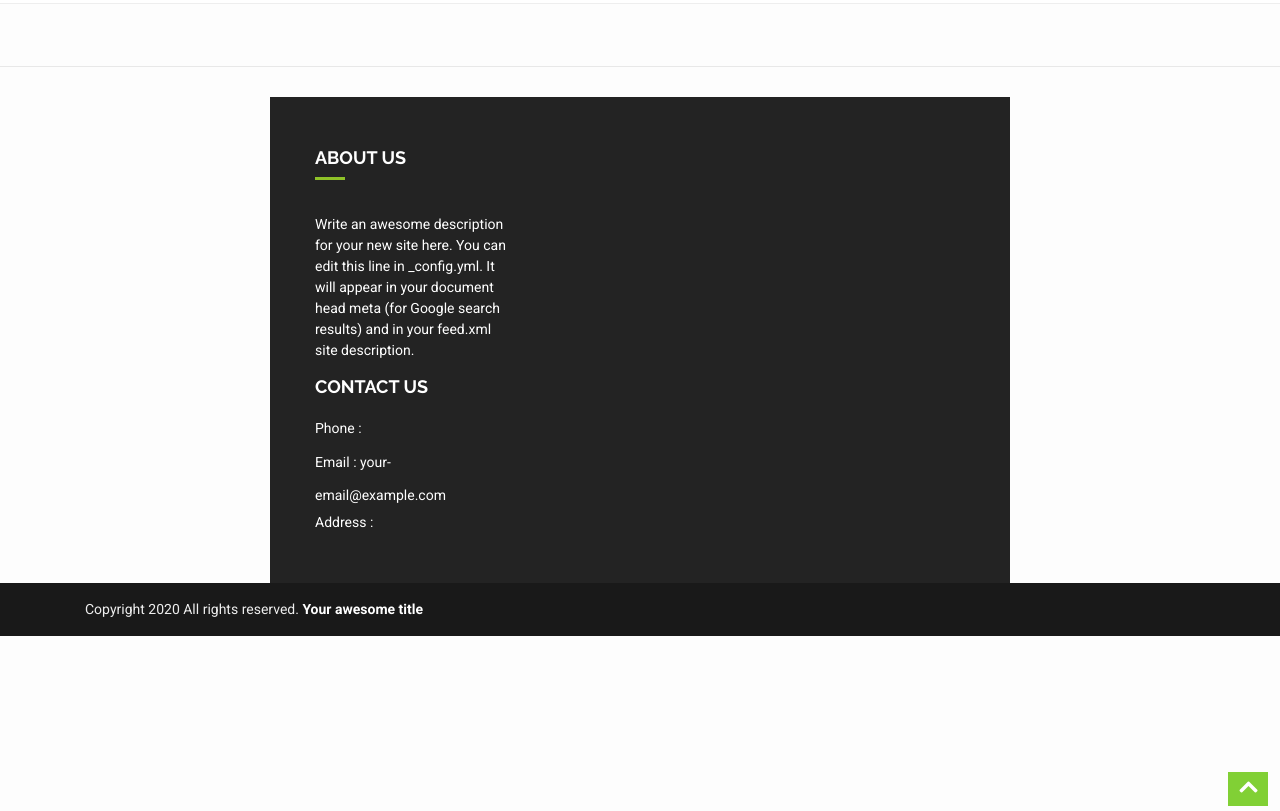
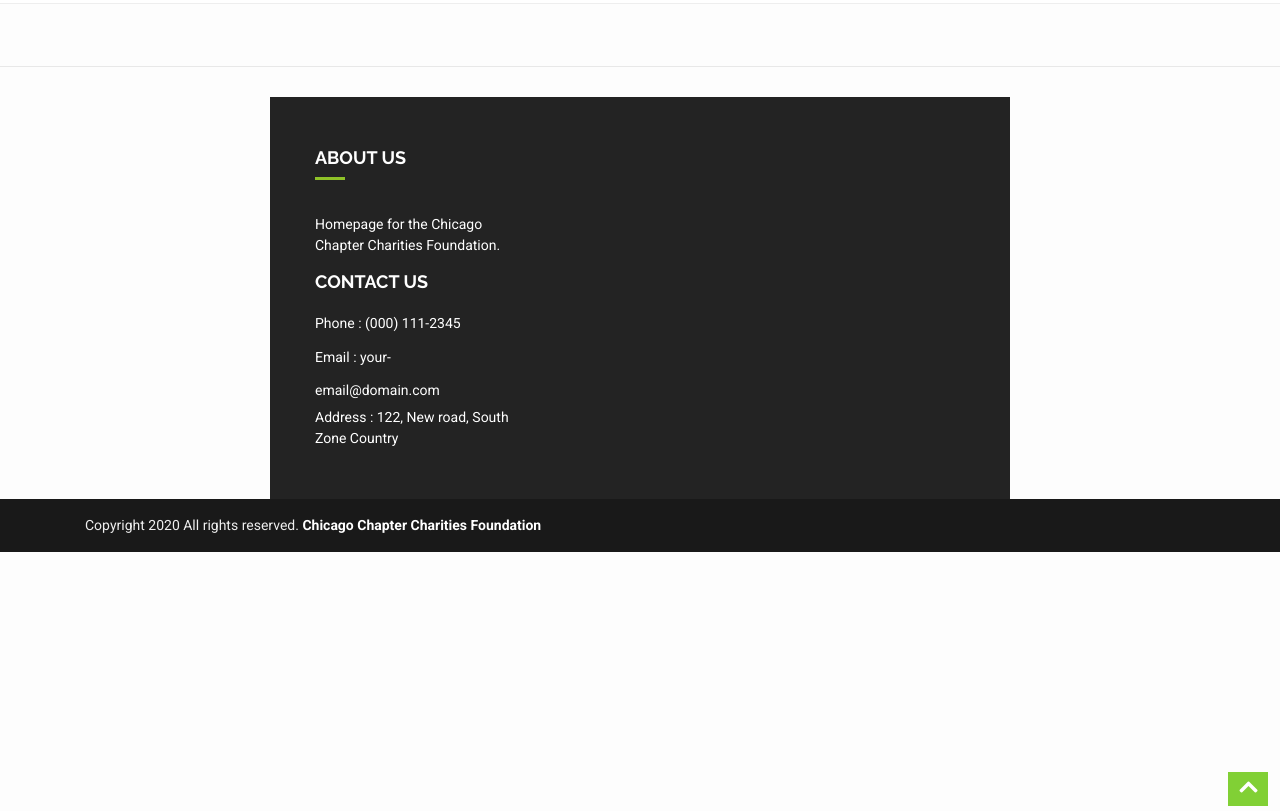
Before and after one commit to brightplum/ccc-foundation, a Jekyll site: the page built from index.html, in a window 1280 px wide and 900 px high, scrolled down 1547 px, cut to the strip 89-900 px from the top of the window. Built offline with Jekyll 4.4.1, drawn with Linux system fonts in a browser that asks for light colours; nearby versions of some CDN libraries; library files that are not in the unit come from our copies; some of the changed lines change nothing that is shown.

Commit message:
update config file

```diff
--- a/_config.yml
+++ b/_config.yml
@@ -18,18 +18,19 @@
 # You can create any custom variable you would like, and they will be accessible
 # in the templates via {{ site.myvariable }}.
 
-title: Your awesome title
-email: your-email@example.com
-description: >- # this means to ignore newlines until "baseurl:"
-  Write an awesome description for your new site here. You can edit this
-  line in _config.yml. It will appear in your document head meta (for
-  Google search results) and in your feed.xml site description.
+title: Chicago Chapter Charities Foundation
+email: your-email@domain.com
+phone_display: (000) 111-2345
+phone_href: 0001112345
+address: 122, New road, South Zone Country
+description: > # this means to ignore newlines until "baseurl:"
+  Homepage for the Chicago Chapter Charities Foundation.
 baseurl: "" # the subpath of your site, e.g. /blog
-url: "" # the base hostname & protocol for your site, e.g. http://example.com
-twitter_username: jekyllrb
-github_username:  jekyll
+url: "http://ccc-foundation.brightplum.com/" # the base hostname & protocol for your site, e.g. http://example.com
+
 
 # Build settings
+markdown: kramdown
 theme: minima
 plugins:
   - jekyll-feed
--- a/_includes/footer.html
+++ b/_includes/footer.html
@@ -84,47 +84,47 @@
 
 <!-- modernizr-3.10.0.min js
 ============================================ -->
-<script src="{{ site.url }}/js/vendor/modernizr-3.10.0.min.js"></script>
+<script src="{{ site.url }}js/vendor/modernizr-3.10.0.min.js"></script>
 
 <!-- jquery-3.5.0.min js
 ============================================ -->
-<script src="{{ site.url }}/js/vendor/jquery-3.5.0.min.js"></script>
+<script src="{{ site.url }}js/vendor/jquery-3.5.0.min.js"></script>
 
 <!-- jquery-migrate-3.1.0.min js
 ============================================ -->
-<script src="{{ site.url }}/js/vendor/jquery-migrate-3.1.0.min.js"></script>
+<script src="{{ site.url }}js/vendor/jquery-migrate-3.1.0.min.js"></script>
 
 <!-- bootstrap js
 ============================================ -->
-<script src="{{ site.url }}/js/bootstrap.bundle.min.js"></script>
+<script src="{{ site.url }}js/bootstrap.bundle.min.js"></script>
 
 <!-- owl.carousel.min js
 ============================================ -->
-<script src="{{ site.url }}/js/owl.carousel.min.js"></script>
+<script src="{{ site.url }}js/owl.carousel.min.js"></script>
 
 <!-- jquery.nivo.slider.pack js
 ============================================ -->
-<script src="{{ site.url }}/js/jquery.nivo.slider.pack.js"></script>
+<script src="{{ site.url }}js/jquery.nivo.slider.pack.js"></script>
 
 <!-- jquery.mixitup.min js
 ============================================ -->
-<script src="{{ site.url }}/js/jquery.mixitup.min.js"></script>
+<script src="{{ site.url }}js/jquery.mixitup.min.js"></script>
 
 <!-- jquery.magnific-popup.min js
 ============================================ -->
-<script src="{{ site.url }}/js/jquery.magnific-popup.min.js"></script>
+<script src="{{ site.url }}js/jquery.magnific-popup.min.js"></script>
 
 <!-- jquery.meanmenu js
 ============================================ -->
-<script src="{{ site.url }}/js/jquery.meanmenu.js"></script>
+<script src="{{ site.url }}js/jquery.meanmenu.js"></script>
 
 <!-- jquery.syotimer.min js
 ============================================ -->
-<script src="{{ site.url }}/js/jquery.syotimer.min.js"></script>
+<script src="{{ site.url }}js/jquery.syotimer.min.js"></script>
 
 <!-- wow js
 ============================================ -->
-<script src="{{ site.url }}/js/wow.js"></script>
+<script src="{{ site.url }}js/wow.js"></script>
 
 <!-- jquery.scrollUp.min js
 ============================================ -->
@@ -132,11 +132,11 @@
 
 <!-- jquery.ajaxchimp.min js
 ============================================ -->
-<script src="{{ site.url }}/js/jquery.ajaxchimp.min.js"></script>
+<script src="{{ site.url }}js/jquery.ajaxchimp.min.js"></script>
 
 <!-- plugins js
 ============================================ -->
-<script src="{{ site.url }}/js/plugins.js"></script>
+<script src="{{ site.url }}js/plugins.js"></script>
 
 <script>
   new WOW().init();
@@ -144,8 +144,8 @@
 
 <!-- styleswitch js
 ============================================ -->
-<script src="{{ site.url }}/js/styleswitch.js  "></script>
+<script src="{{ site.url }}js/styleswitch.js  "></script>
 
 <!-- main js
 ============================================ -->
-<script src="{{ site.url }}/js/main.js"></script>
+<script src="{{ site.url }}js/main.js"></script>
```
